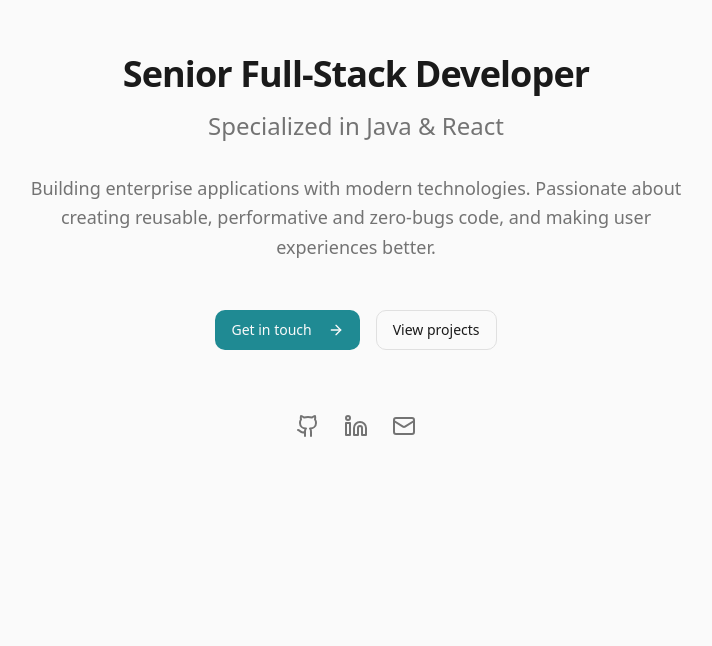
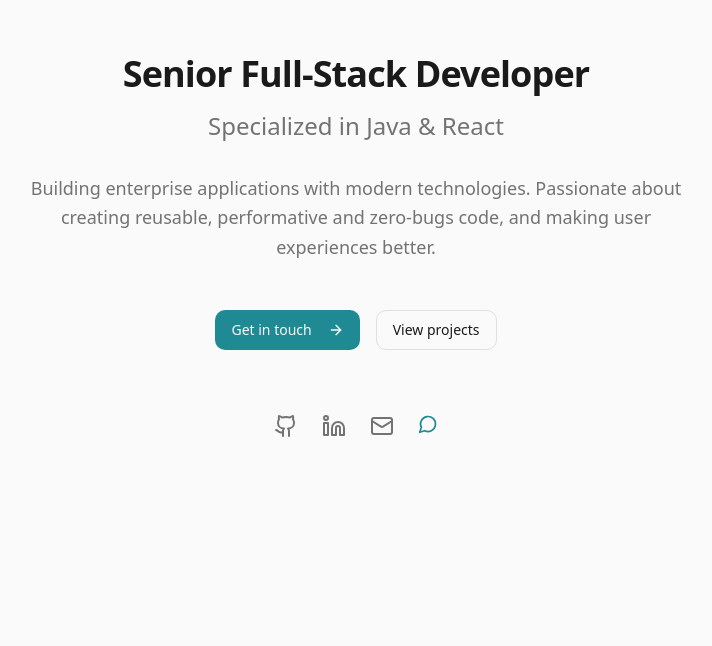
Before and after one commit to AltieriR/portfolio, a React (Vite) app: page / in a window 1280 px wide. Shown: the part 154-800 px from the top of the page, without its empty margins (284-996 px from the left). Built offline with nearby package versions, Linux system fonts and the light colour scheme; the HTML template or start-up script is replaced by a standard one.

Commit message:
Add whatsapp to the presentation section

```diff
--- a/src/components/Contact.tsx
+++ b/src/components/Contact.tsx
@@ -60,7 +60,7 @@
                 <div>
                   <p className="font-medium">Whatsapp</p>
                   <a href="https://api.whatsapp.com/send/?phone=5547992568021&text=Ol%C3%A1+Altieri%2C+vim+atrav%C3%A9s+do+seu+portfólio%2C+teria+um+momento+para+conversarmos%3F++&type=phone_number&app_absent=0"
-				    className="text-muted-foreground hover:text-primary transition-colors">
+                    className="text-muted-foreground hover:text-primary transition-colors">
                     +55 (47) 99256-8021
                   </a>
                 </div>
@@ -69,8 +69,8 @@
 
             <Button className="w-full" asChild>
               <a href="https://api.whatsapp.com/send/?phone=5547992568021&text=Ol%C3%A1+Altieri%2C+vim+atrav%C3%A9s+do+seu+portfólio%2C+teria+um+momento+para+conversarmos%3F++&type=phone_number&app_absent=0">
-			    Send Message
-			  </a>
+                Send Message
+              </a>
             </Button>
           </CardContent>
         </Card>
--- a/src/components/Hero.tsx
+++ b/src/components/Hero.tsx
@@ -1,4 +1,4 @@
-import { ArrowRight, Github, Linkedin, Mail } from "lucide-react";
+import { ArrowRight, Github, Linkedin, Mail, MessageCircle } from "lucide-react";
 import { Button } from "@/components/ui/button";
 
 const Hero = () => {
@@ -55,6 +55,13 @@
           >
             <Mail className="h-6 w-6" />
           </a>
+
+          <a
+            href="https://api.whatsapp.com/send/?phone=5547992568021&text=Ol%C3%A1+Altieri%2C+vim+atrav%C3%A9s+do+seu+portfólio%2C+teria+um+momento+para+conversarmos%3F++&type=phone_number&app_absent=0"
+            className="text-muted-foreground hover:text-primary transition-colors"
+          >
+            <MessageCircle className="h-5 w-5 text-primary" />
+          </a>
         </div>
       </div>
     </section>
```
